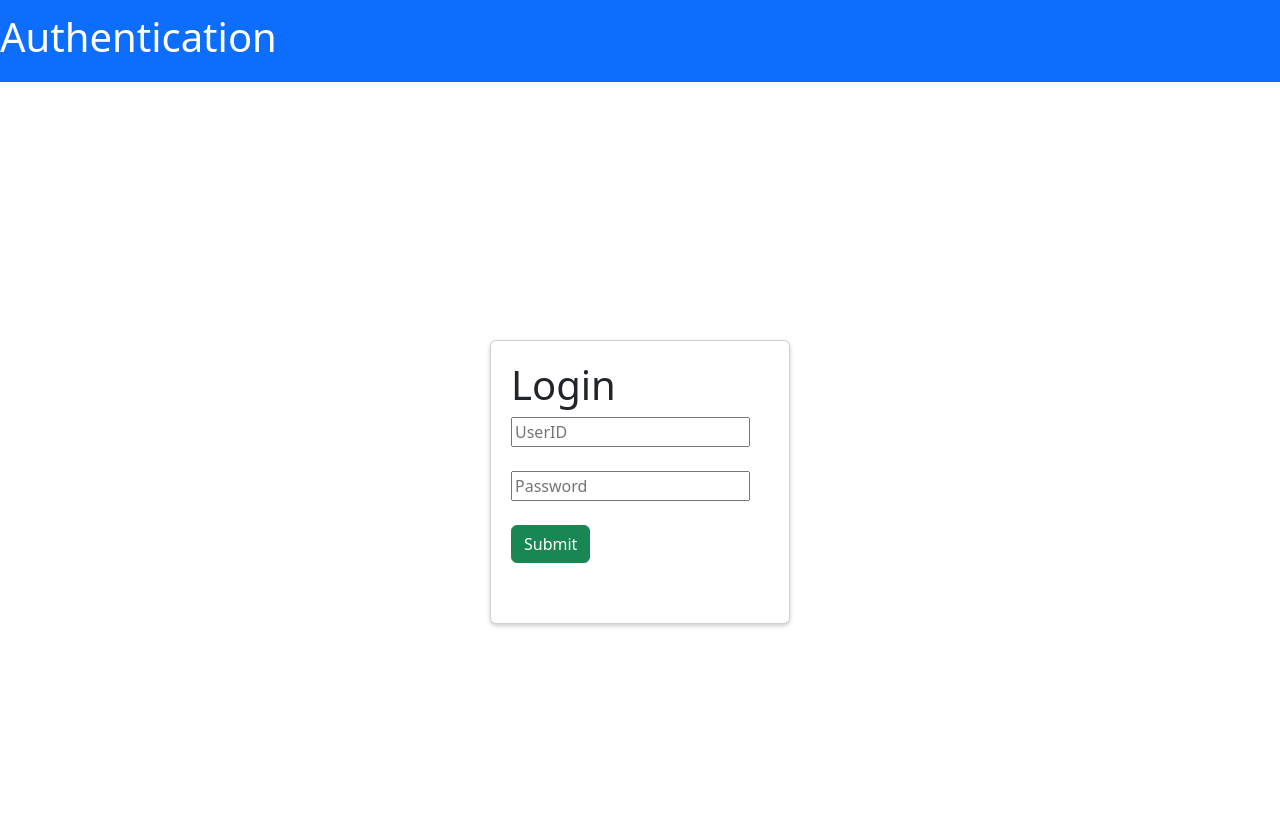
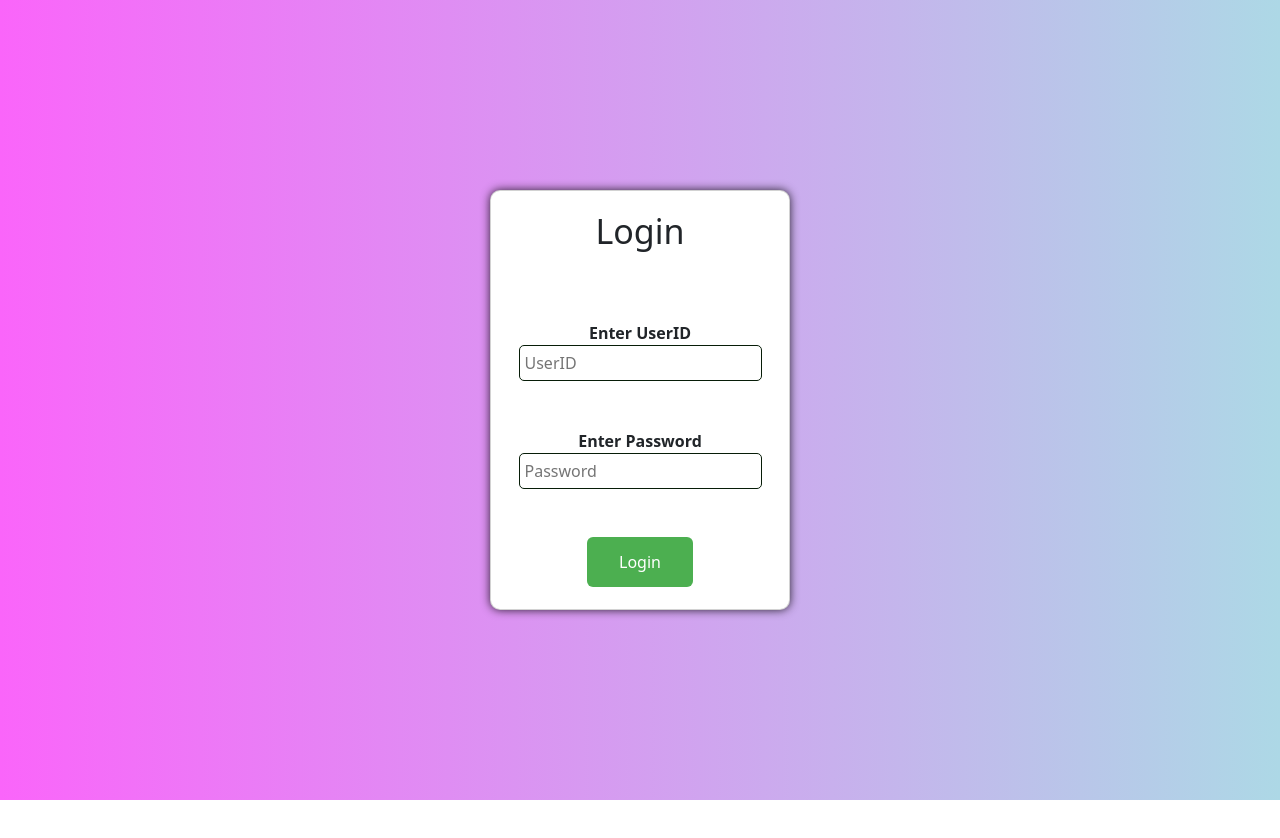
Before and after one commit to Sravani-Charugundla/BlockChain_SupplyChainManagement, a React (Create React App) app: page / in a window 1280 px wide. Shown: the top 838 px of the page. After the commit the page ends 800 px from the top, so only its background shows below. Built offline with nearby package versions, Linux system fonts and the light colour scheme.

Commit message:
styling done

```diff
--- a/src/App.js
+++ b/src/App.js
@@ -30,8 +30,8 @@ const App = () => {
 
     <Router>
       <Routes>
-        <Route path="/" element={<NavAuth/>} />
-        <Route path="/Authenticate/Signup" element={<NavAuth/>} />
+        {/* <Route path="/" element={<NavAuth/>} /> */}
+
         <Route path="/Components/ASC/aschome" element={<Navbar />} />
         <Route path="/divhome" element={<Navbar />} />
         <Route path="/unihome" element={<Navbar />} />
--- /dev/null
+++ b/src/Authenticate/Login.css
@@ -0,0 +1,65 @@
+.card-container {
+    display: flex;
+    justify-content: center;
+    align-items: center;
+    height: 100vh;
+    background-image: linear-gradient(to right, #ADD8E6, #ed9df5);
+    animation: changeGradient 10s infinite;
+  }
+
+  @keyframes changeGradient {
+    0% { background-image: linear-gradient(to right, #ADD8E6, #d165f1); }
+    50% { background-image: linear-gradient(to right, #fa65fa, #ADD8E6); }
+    100% { background-image: linear-gradient(to right, #ADD8E6, #d165f1); }
+  }
+
+  .card {
+    max-width: 400px;
+    background-color: #fff;
+    border-radius: 10px;
+    box-shadow: 0px 0px 10px rgba(0,0,0,0.8);
+    height:320px;
+  }
+
+  .login {
+    display: flex;
+    flex-direction: column;
+    align-items: center;
+  }
+
+  .login h1 {
+    font-size: 34px;
+    margin-bottom: 5px;
+  }
+
+  .login form {
+    display: flex;
+    flex-direction: column;
+  }
+
+  .login input[type="text"],
+.login input[type="password"] {
+  width: 100%;
+  padding: 5px;
+  border-radius: 5px;
+  border: 1px solid #071d08;
+
+}
+
+/* .login input[type="text"]{
+    margin-top: 10px;
+} */
+
+  .login input[type="submit"] {
+      background-color: #4CAF50; /* Green */
+      border: none;
+      color: white;
+      padding: 13px 32px;
+      text-align: center;
+      text-decoration: none;
+      display: inline-block;
+      font-size: 16px;
+  }
+  form label:first-of-type {
+    margin-top: 170px;
+  }
--- a/src/Authenticate/Login.js
+++ b/src/Authenticate/Login.js
@@ -1,6 +1,7 @@
 import React, { useEffect, useState } from "react";
 import axios from "axios";
 import { useNavigate, Link } from "react-router-dom";
+import './Login.css';
 
 function Login() {
   const history = useNavigate();
@@ -50,16 +51,20 @@ function Login() {
   return (
     <div className="card-container" style={{ display: 'flex', justifyContent: 'center', alignItems: 'center', height: '100vh' }}>
       <div className="card" style={{ maxWidth: '300px' }}>
+
         <div className="login">
-          <h1>Login</h1>
-          <form action="POST">
-            <input type="text" onChange={(e) => setEmail(e.target.value)} placeholder="UserID" />
+        <h1>Login</h1>
+          <form action="POST" style={{justifyContent: 'center', alignItems: 'center', height: '30vh' }}>
+
+          <label htmlFor="UserId">Enter UserID</label>
+            <input type="text" id = "UserId" onChange={(e) => setEmail(e.target.value)} placeholder="UserID" />
             <br />
             <br />
-            <input type="password" onChange={(e) => setPassword(e.target.value)} placeholder="Password" />
+            <label htmlFor="password">Enter Password</label>
+            <input type="password" id = "password" onChange={(e) => setPassword(e.target.value)} placeholder="Password" />
             <br />
             <br />
-            <input type="submit" className="btn btn-success" onClick={submit}/>
+            <input type="submit" className="btn btn-success" onClick={submit} value={"Login"}/>
             <p>{Error}</p>
           </form>
           <br />
--- /dev/null
+++ b/src/Authenticate/Signup.css
@@ -0,0 +1,65 @@
+.card-container {
+    display: flex;
+    justify-content: center;
+    align-items: center;
+    height: 100vh;
+    background-image: linear-gradient(to right, #ADD8E6, #ed9df5);
+    animation: changeGradient 10s infinite;
+  }
+
+  @keyframes changeGradient {
+    0% { background-image: linear-gradient(to right, #ADD8E6, #d165f1); }
+    50% { background-image: linear-gradient(to right, #fa65fa, #ADD8E6); }
+    100% { background-image: linear-gradient(to right, #ADD8E6, #d165f1); }
+  }
+
+  .card {
+    max-width: 400px;
+    background-color: #fff;
+    border-radius: 10px;
+    box-shadow: 0px 0px 10px rgba(0,0,0,0.8);
+    height:420px;
+  }
+
+  .Signup {
+    display: flex;
+    flex-direction: column;
+    align-items: center;
+  }
+
+  .Signup h1 {
+    font-size: 34px;
+    margin-bottom: 5px;
+  }
+
+  .Signup form {
+    display: flex;
+    flex-direction: column;
+  }
+
+  .Signup input[type="text"],
+.Signup input[type="password"] {
+  width: 100%;
+  padding: 5px;
+  border-radius: 5px;
+  border: 1px solid #071d08;
+
+}
+
+/* .Signup input[type="text"]{
+    margin-top: 10px;
+} */
+
+  .Signup input[type="submit"] {
+      background-color: #4CAF50; /* Green */
+      border: none;
+      color: white;
+      padding: 10px 32px;
+      text-align: center;
+      text-decoration: none;
+      display: inline-block;
+      font-size: 16px;
+  }
+  form label:first-of-type {
+    margin-top: 170px;
+  }
--- a/src/Authenticate/Signup.js
+++ b/src/Authenticate/Signup.js
@@ -1,38 +1,39 @@
-import React, { useEffect, useState } from "react"
+import React, { useState } from "react"
 import axios from "axios"
 import { useNavigate, Link } from "react-router-dom"
+import './Signup.css'
 
 
 function Signup() {
-    const history=useNavigate();
+    const history = useNavigate();
 
-    const [email,setEmail]=useState('')
-    const [password,setPassword]=useState('')
-    const [role,setRole] = useState('')
+    const [email, setEmail] = useState('')
+    const [password, setPassword] = useState('')
+    const [role, setRole] = useState('')
 
-    async function submit(e){
+    async function submit(e) {
         e.preventDefault();
 
-        try{
+        try {
 
-            await axios.post("http://localhost:8000/signup",{
-                email,password,role
+            await axios.post("http://localhost:8000/signup", {
+                email, password, role
             })
-            .then(res=>{
-                if(res.data=="exist"){
+                .then(res => {
+                    if (res.data == "exist") {
                         alert("User already exists")
                     }
-                else if(res.data=="notexist"){
-                    history("/",{state:{id:email}})
+                    else if (res.data == "notexist") {
+                        history("/", { state: { id: email } })
                     }
                 })
-            .catch(e=>{
+                .catch(e => {
                     alert("wrong details")
                     console.log(e);
                 })
 
         }
-        catch(e){
+        catch (e) {
             console.log(e);
         }
 
@@ -40,24 +41,36 @@ function Signup() {
 
 
     return (
-        <div className="login">
 
+        <div className="card-container" style={{ display: 'flex', justifyContent: 'center', alignItems: 'center', height: '100vh' }}>
+            <div className="card" style={{ maxWidth: '300px' }}>
+                <div className="Signup">
                     <h1>Signup</h1>
+                    <form action="POST" style={{ justifyContent: 'center', alignItems: 'center', height: '30vh' }}>
+                        <label htmlFor="UserId">Enter UserID</label>
+                        <input type="text" onChange={(e) => { setEmail(e.target.value) }} placeholder="UserID" />
+                        <br />
+                        <label htmlFor="password">Enter Password</label>
+                        <input type="password" onChange={(e) => { setPassword(e.target.value) }} placeholder="Password" />
+                        <br />
+                        <label htmlFor="role">Select Role</label>
+                        <select id="role" onChange={(e) => { setRole(e.target.value) }}>
+                            <option value="">--Select Role--</option>
+                            <option value="ASC">ASC</option>
+                            <option value="DIVISIONS">DIVISIONS</option>
+                            <option value="UNITS">UNITS</option>
+                        </select>
+                        <br />
+                        <input type="submit" className="btn btn-success" onClick={submit} value={"SignUp"} />
+                        <p>{Error}</p>
+                    </form>
+                    {/* <p>OR</p>
+            <br />
+           <Link to="/">Login Page</Link> */}
+                </div>
+            </div>
+        </div>
 
-            <form action="POST">
-                <input type="text" onChange={(e) => { setEmail(e.target.value) }} placeholder="UserID"  />
-                <input type="password" onChange={(e) => { setPassword(e.target.value) }} placeholder="Password" />
-                <input type="text" onChange={(e) => { setRole(e.target.value) }} placeholder="Role"/>
-                <input type="submit" onClick={submit} />
-            </form>
-
-            <br />
-            <p>OR</p>
-            <br />
-
-            <Link to="/">Login Page</Link>
-
-        </div>
     )
 }
 
--- a/src/Components/ASC/aschome.js
+++ b/src/Components/ASC/aschome.js
@@ -21,12 +21,12 @@ const Aschome = () => {
 
   return (
     <div className="container-md d-flex justify-content-center align-items-center" style={{ height: '100vh' }}>
-      <div className="card">
+      <div className="card" style={{height:'300px'}}>
         <form onSubmit={handleSubmit}>
           <div className="card-body">
             <legend className="card-title">Check Requests from Divisions</legend>
             <div className="form-group">
-              <label htmlFor="divisionID">Enter Division ID</label>
+              <label htmlFor="divisionID"  style={{marginTop:'30px'}}>Enter Division ID</label>
               <input
                 type="text"
                 className="form-control"
--- a/src/Components/Divisions/DU1.js
+++ b/src/Components/Divisions/DU1.js
@@ -20,12 +20,12 @@ const Aschome = () => {
 
   return (
     <div className="container-md d-flex justify-content-center align-items-center" style={{ height: '100vh' }}>
-      <div className="card">
+      <div className="card" style={{height:'300px'}}>
         <form onSubmit={handleSubmit}>
           <div className="card-body">
             <legend className="card-title">Check Requests from Units</legend>
             <div className="form-group">
-              <label htmlFor="divisionID">Enter Unit ID</label>
+              <label htmlFor="divisionID" style={{marginTop:'30px'}}>Enter Unit ID</label>
               <input
                 type="text"
                 className="form-control"
--- a/src/Components/Units/Unit01.js
+++ b/src/Components/Units/Unit01.js
@@ -178,10 +178,10 @@ const Unit01 = () => {
       <form>
         <div className="form-floating colored-div">
           <div style={{ textAlign: 'center' }}>
-            <label>
+            {/* <label>
               <h2>Supplies - Quantity</h2>
-            </label>
-          </div>
+            </label> */}
+          </div >
           <div id="textboxDiv">
             {data.map((item, index) => (
               <div key={index}>{item}</div>
```
Also changed, not shown: src/Components/Units/UnitStyle.css (line endings or trailing spaces). Lines whose indentation alone changed are shown as unchanged.
